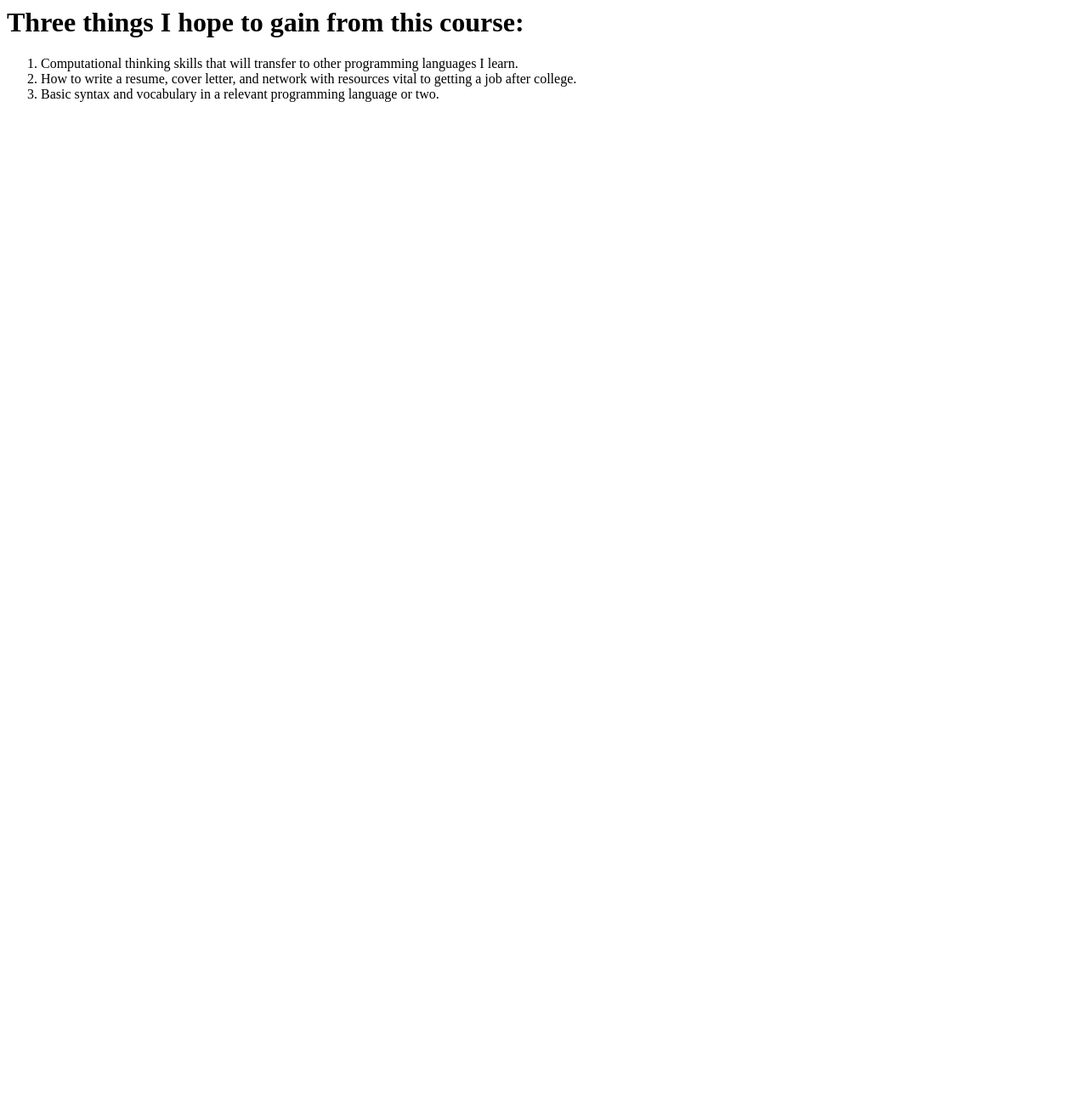
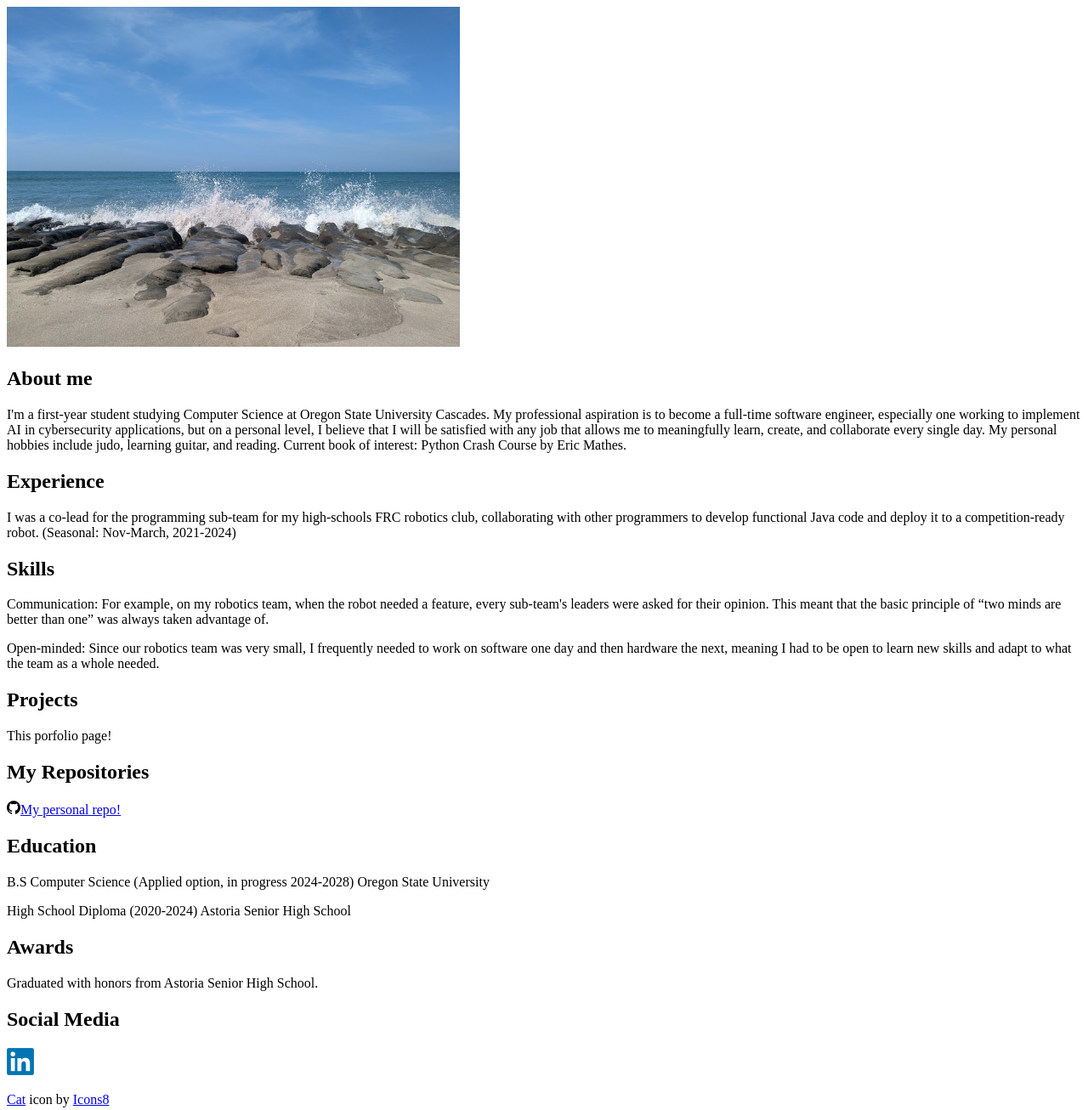
Before and after one commit to Game-GameEdition/Game-GameEdition.github.io, a plain HTML site: page index.html in a window 1280 px wide. Shown: the whole page at 85% size. Before the commit the page ends 800 px from the top, so only its background shows below. Drawn offline with Linux system fonts and the light colour scheme.

Commit message:
Added content to the portfolio

```diff
--- a/index.html
+++ b/index.html
@@ -1,16 +1,89 @@
-<div>
-    <h1>
-        Three things I hope to gain from this course:
-    </h1>
-    <ol>
-        <li>Computational thinking skills that will transfer to
-            other programming languages I learn.
-        </li>
-        <li>How to write a resume, cover letter, and network with
-            resources vital to getting a job after college.
-        </li>
-        <li>Basic syntax and vocabulary in a relevant programming
-            language or two.
-        </li>
-    </ol>
-</div>
+
+
+<!doctype html>
+    <html>
+        <head>
+            <title>Victor's Portfoio Page!</title>
+            <link rel="icon" type="image/png" href="images/favicon.png" />
+        </head>
+        <body>
+            <div>
+                <img src="images/portfoliophoto.jpg" width="533" height="400"/>
+            </div>
+            <div>
+                <h2>About me</h2>
+                <p>
+                    I'm a first-year student studying Computer Science at Oregon State University Cascades.
+                    My professional aspiration is to become a full-time software engineer, especially one working to
+                    implement AI in cybersecurity applications, but on a personal level, I believe that I will be
+                    satisfied with any job that allows me to meaningfully learn, create, and collaborate every single day. My personal hobbies include
+                    judo, learning guitar, and reading. Current book of interest: Python Crash Course by Eric Mathes.
+                </p>
+            </div>
+
+            <div>
+                <h2>Experience</h2>
+                <p>
+                    I was a co-lead for the programming sub-team for my high-schools FRC robotics club,
+                    collaborating with other programmers to develop functional Java code and deploy it
+                    to a competition-ready robot. (Seasonal: Nov-March, 2021-2024)
+                </p>
+            </div>
+
+            <div>
+                <h2>Skills</h2>
+                <p>
+                    Communication: For example, on my robotics team, when the robot needed a feature,
+                    every sub-team's leaders were asked for their opinion. This meant that the basic
+                    principle of “two minds are better than one” was always taken advantage of.
+                </p>
+                <p>
+                    Open-minded: Since our robotics team was very small, I frequently needed to work
+                    on software one day and then hardware the next, meaning I had to be open to learn new
+                    skills and adapt to what the team as a whole needed.
+                </p>
+            </div>
+
+            <div>
+                <h2>Projects</h2>
+                <p>This porfolio page! </p>
+            </div>
+
+            <div>
+                <h2>My Repositories</h2>
+                <p>
+                    <a
+                        target="_blank" href="https://github.com/Game-GameEdition/Game-GameEdition.github.io">
+                        <img src="images/github-logo.png" width="16" height="16"/>My personal repo!
+                    </a>
+                </p>
+            </div>
+
+            <div>
+                <h2>Education</h2>
+                <p>
+                    B.S Computer Science (Applied option, in progress 2024-2028)
+                    Oregon State University
+                </p>
+                <p>
+                    High School Diploma (2020-2024)
+                    Astoria Senior High School
+                </p>
+            </div>
+
+            <div>
+                <h2>Awards</h2>
+                <p>Graduated with honors from Astoria Senior High School.</p>
+            </div>
+
+            <div>
+                <h2>Social Media</h2>
+                <p>
+                    <a target="_blank" href="https://www.linkedin.com/in/victor-c-927047333/">
+                        <img src="images/LinkedIn_logo_initials.png" width="32" height="32">
+                    </a>
+                </p>
+            </div>
+            <a target="_blank" href="https://icons8.com/icon/121407/cat">Cat</a> icon by <a target="_blank" href="https://icons8.com">Icons8</a>
+        </body>
+    </html>
```
Also changed, not shown: images/LinkedIn_logo_initials.png (added), images/favicon.png (added), images/github-logo.png (added), images/portfoliophoto.jpg (added).
